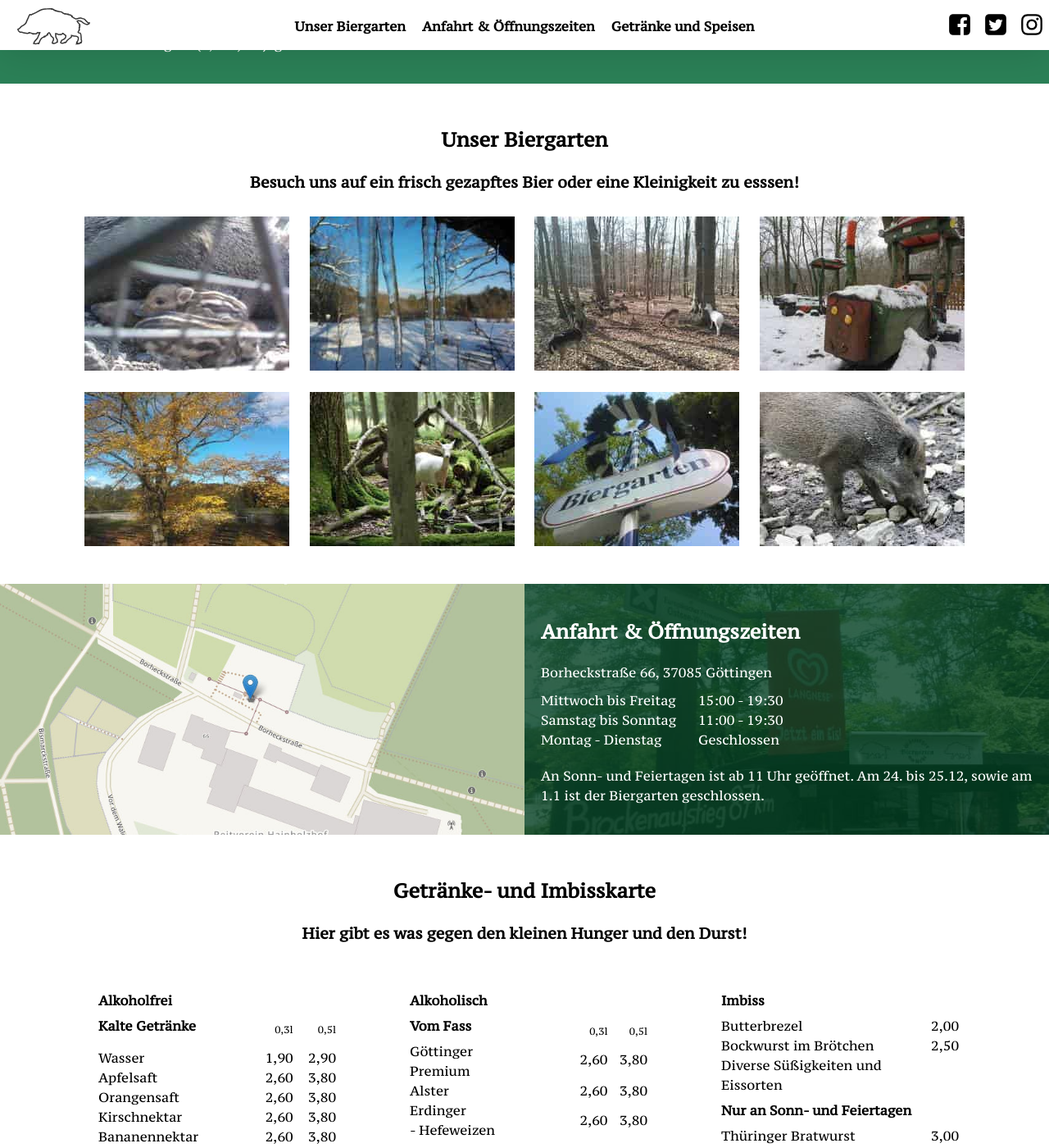
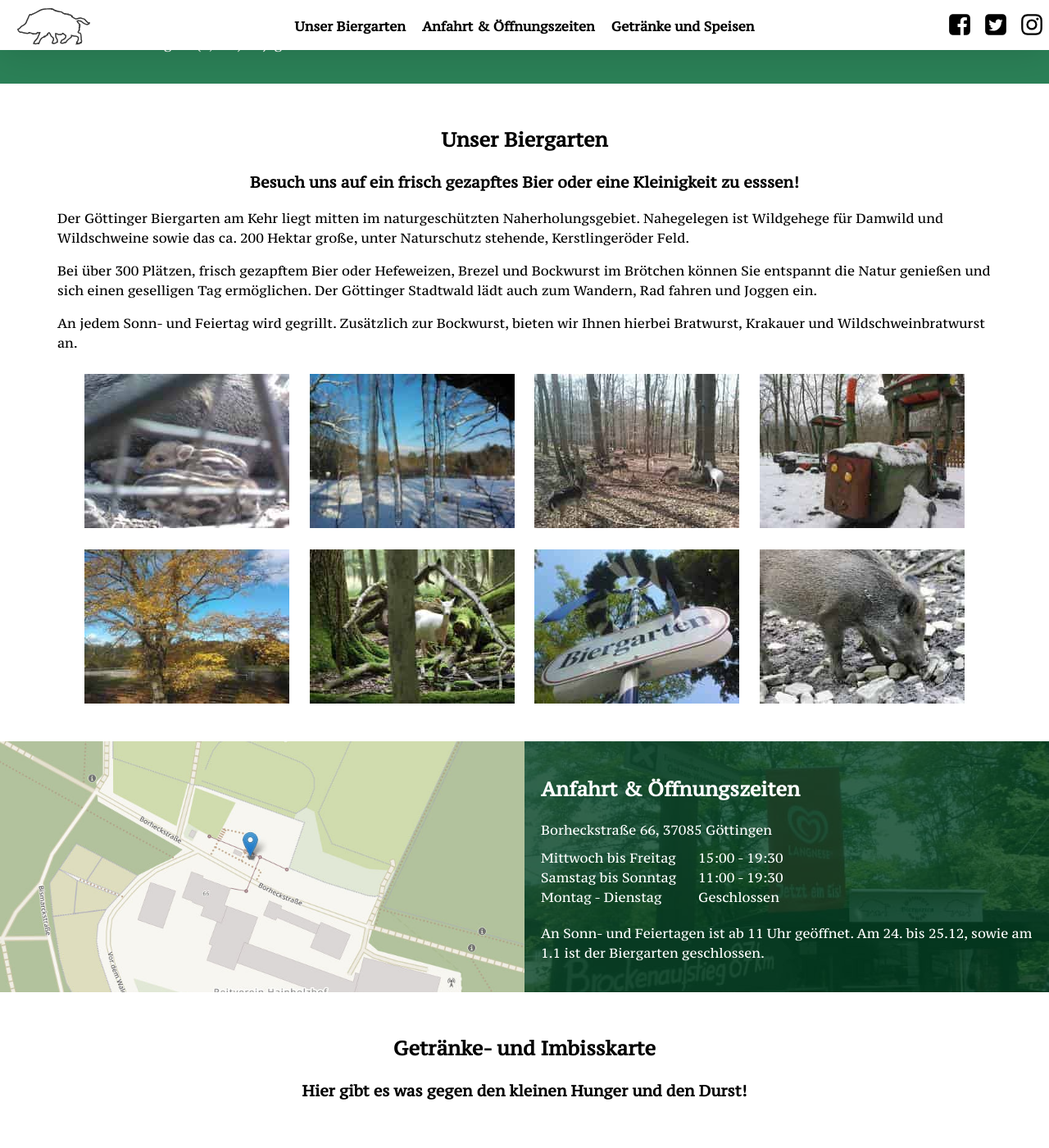
Before and after one commit to versable/kehr-website, a Jekyll site: the page built from index.html, in a window 1280 px wide and 1400 px high, scrolled down 615 px. Shown: the whole window at 82% size. Built offline with Jekyll 4.4.1, drawn with Linux system fonts in a browser that asks for light colours.

Commit message:
Add text to the beergarden section

```diff
--- a/_sass/_base.scss
+++ b/_sass/_base.scss
@@ -114,6 +114,9 @@ h2[id] {
 .section {
     text-align: center;
     padding: 30px;
+    p {
+        text-align: left;
+    }
 }
 
 nav {
--- a/index.html
+++ b/index.html
@@ -36,6 +36,22 @@ layout: default
 <section class="container section">
     <h2 id="unser-biergarten">Unser Biergarten</h2>
     <h3>Besuch uns auf ein frisch gezapftes Bier oder eine Kleinigkeit zu esssen!</h3>
+    <p>
+    Der Göttinger Biergarten am Kehr liegt mitten im naturgeschützten
+    Naherholungsgebiet. Nahegelegen ist Wildgehege für Damwild und Wildschweine
+    sowie das ca. 200 Hektar große, unter Naturschutz stehende, Kerstlingeröder
+    Feld.
+    </p>
+    <p>
+    Bei über 300 Plätzen, frisch gezapftem Bier oder Hefeweizen, Brezel und
+    Bockwurst im Brötchen können Sie entspannt die Natur genießen und sich
+    einen geselligen Tag ermöglichen. Der Göttinger Stadtwald lädt auch zum
+    Wandern, Rad fahren und Joggen ein.
+    </p>
+    <p>
+    An jedem Sonn- und Feiertag wird gegrillt. Zusätzlich zur Bockwurst, bieten
+    wir Ihnen hierbei Bratwurst, Krakauer und Wildschweinbratwurst an.
+    </p>
     <div class="thumbs">
         <a href="/images/kehr3.jpg"><img src="/images/kehr3-t.jpg" loading="lazy" width="250" height="188" alt="Frischlinge"></a>
         <a href="/images/kehr4.jpg"><img src="/images/kehr4-t.jpg" loading="lazy" width="250" height="188" alt="Winter"></a>
```
